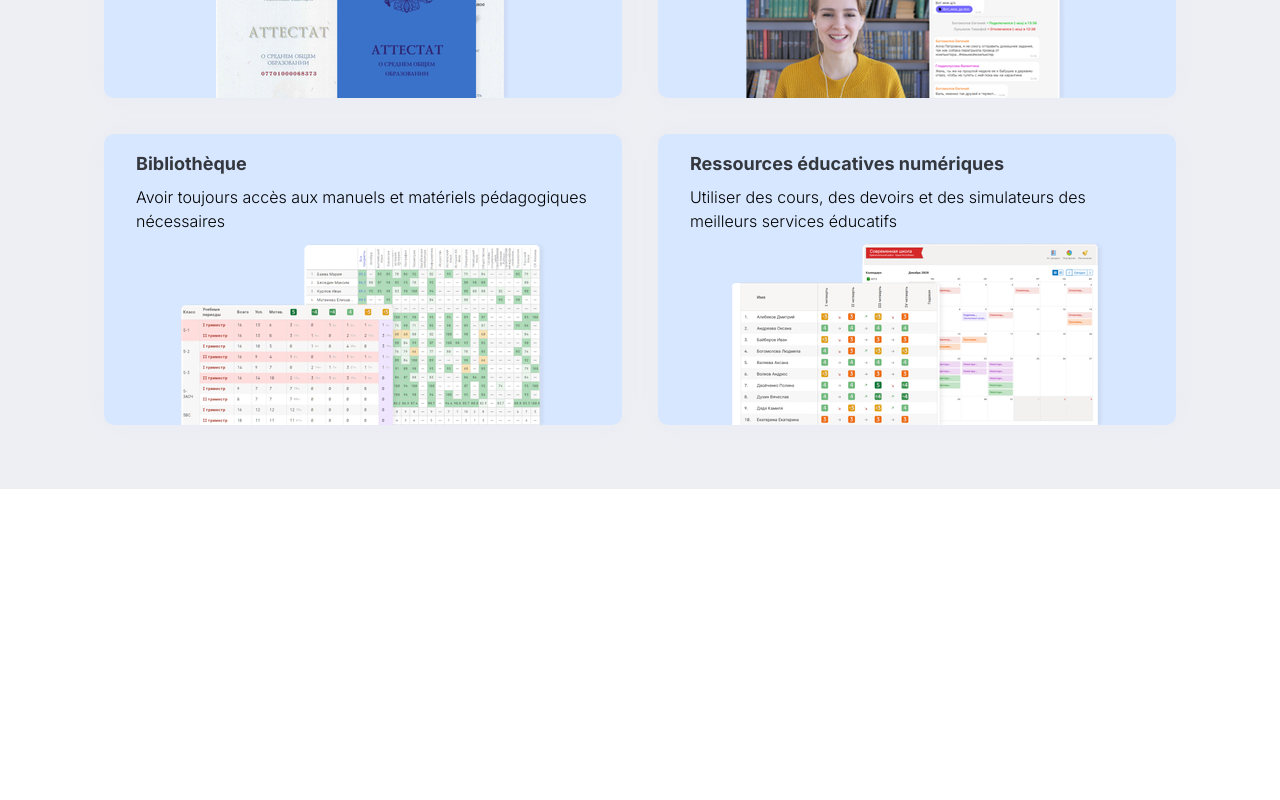
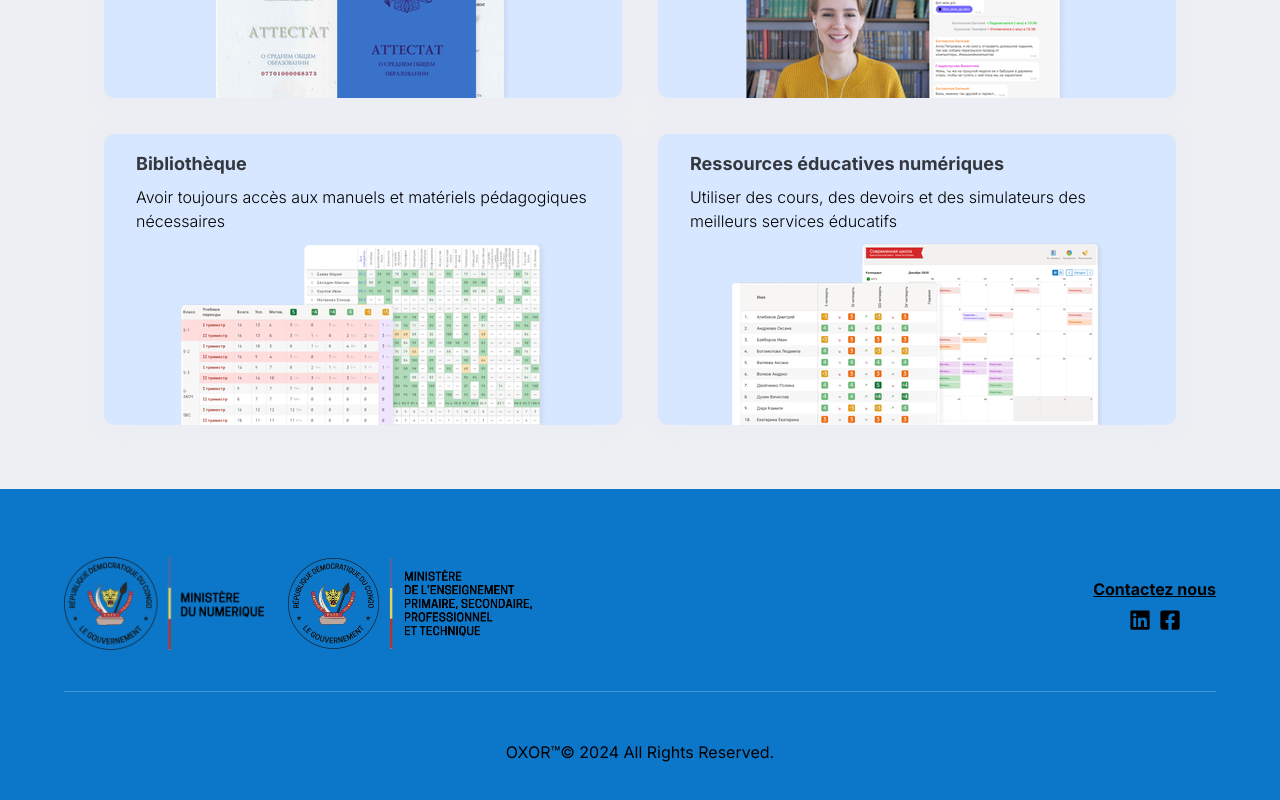
Before and after one commit to GroupeBH/ekelasi, a Next.js app: page / in a window 1280 px wide. Shown: the part 2685-3485 px from the top of the page. Before the commit the page ends 3174 px from the top, so only its background shows below. Built offline with nearby package versions, Linux system fonts and the light colour scheme.

Commit message:
finish style

```diff
--- /dev/null
+++ b/src/app/components/Footer.js
@@ -0,0 +1,44 @@
+import React from "react";
+import imgFooter1 from "../assets/logo-drk-1.png";
+import imgFooter2 from "../assets/logo-drk-footer.png";
+import Image from "next/image";
+import { FaLinkedin } from "react-icons/fa";
+import { FaFacebookSquare } from "react-icons/fa";
+
+function Footer() {
+  return (
+    <div className="flex flex-col bg-[#0c77c9] px-16  py-10">
+      <div className="flex items-center justify-between">
+        <div className="flex gap-6 ">
+          <div className="w-[200px] h-[150px] text-white">
+            <Image
+              src={imgFooter1}
+              alt=""
+              className="w-[200px] h-[150px] object-contain"
+            />
+          </div>
+          <div className="w-[280px] h-[150px]">
+            <Image
+              src={imgFooter2}
+              alt=""
+              className="w-[280px] h-[150px] object-contain"
+            />
+          </div>
+        </div>
+        <div className="text-center ">
+          <h2 className="font-bold underline pb-2">Contactez nous</h2>
+          <div className="flex gap-2 justify-center">
+            <FaLinkedin className="text-[22px] cursor-pointer" />
+            <FaFacebookSquare className="text-[22px] cursor-pointer" />
+          </div>
+        </div>
+      </div>
+      <div className="pt-3">
+        <hr className="pt-12 opacity-[0.3]" />
+        <div className="text-center">OXOR™© 2024 All Rights Reserved.</div>
+      </div>
+    </div>
+  );
+}
+
+export default Footer;
--- a/src/app/page.js
+++ b/src/app/page.js
@@ -2,6 +2,7 @@ import Image from "next/image";
 import Header from "./components/Header";
 import News from "./components/News";
 import Ecosystem from "./components/Ecosystem";
+import Footer from "./components/Footer";
 
 export default function Home() {
   return (
@@ -15,6 +16,9 @@ export default function Home() {
       <div>
         <Ecosystem />
       </div>
+      <div>
+        <Footer />
+      </div>
     </div>
   );
 }
```
Also changed, not shown: src/app/assets/logo-drk-1.png (added), src/app/assets/logo-drk-footer.png (added).
